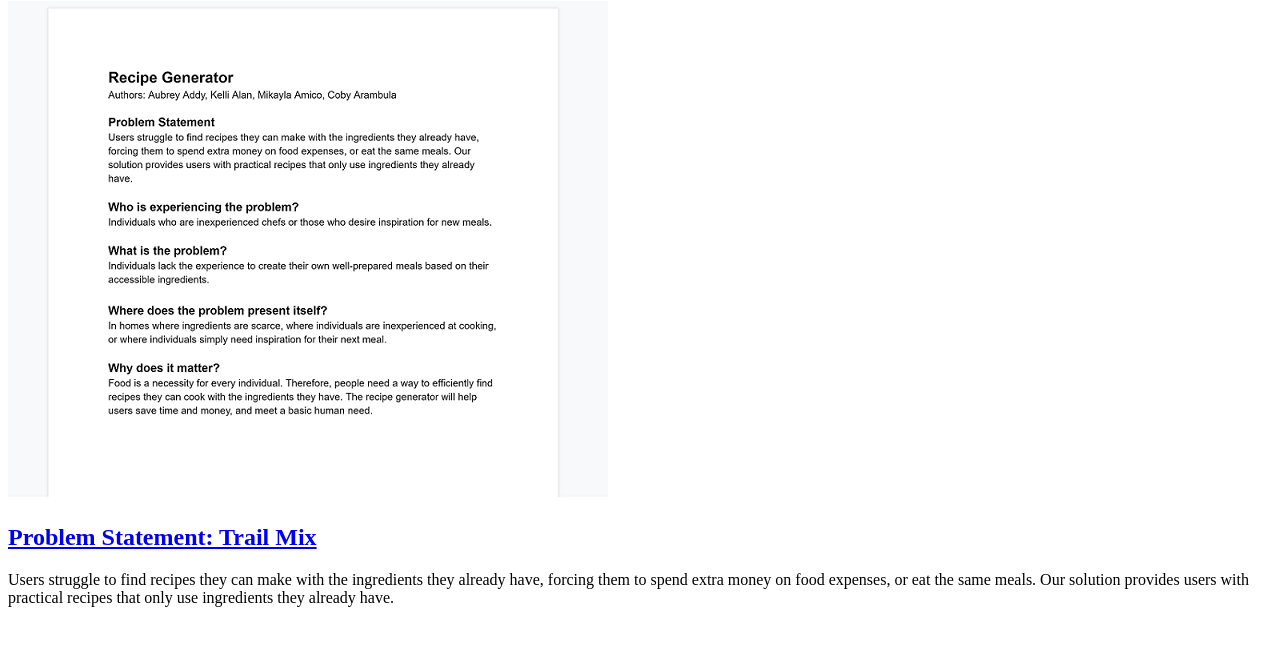
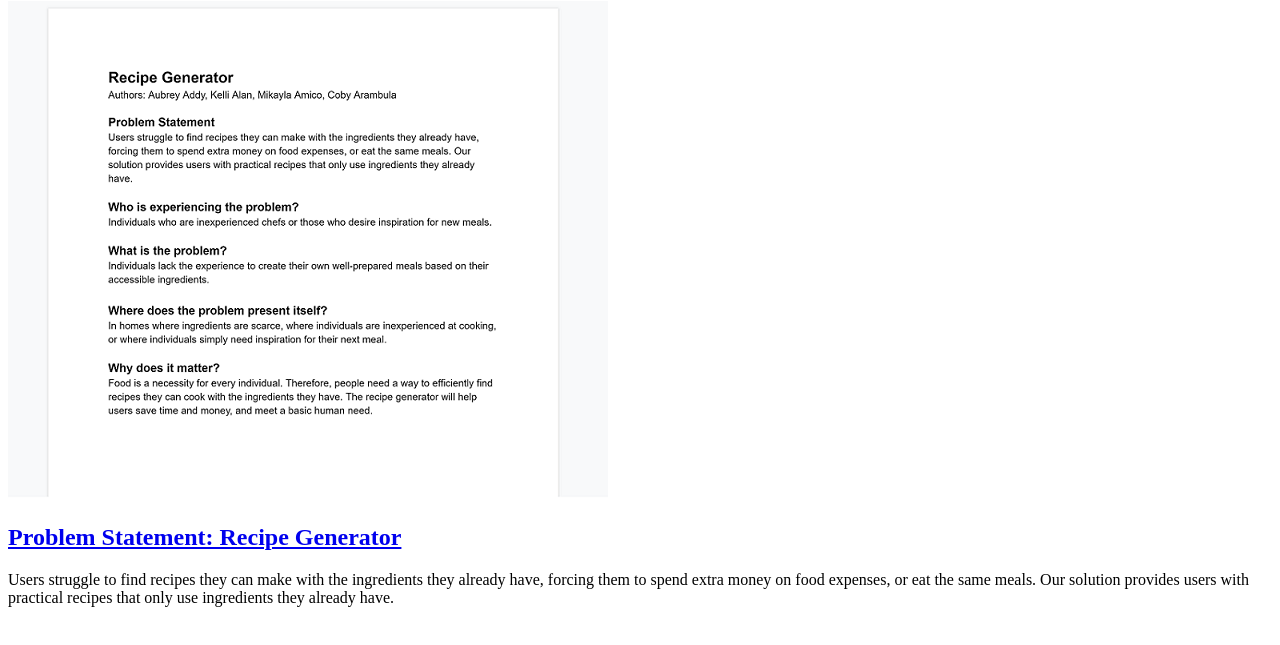
Before and after one commit to kelli-alan/kelli-alan.github.io, a plain HTML site: page index.html in a window 1280 px wide. Shown: the part 79-724 px from the top of the page. Drawn offline with Linux system fonts and the light colour scheme.

Commit message:
Add files via upload

```diff
--- a/index.html
+++ b/index.html
@@ -8,7 +8,7 @@
         <section class="assignment">
             <a href="Files/CSCE 190 Problem Statement.pdf"><img src="Images/Problem Statement.png"></a>
             <section class="assignment-details">
-                <a href="Files/CSCE 190 Problem Statement.pdf"><h2>Problem Statement: Trail Mix</h2></a>
+                <a href="Files/CSCE 190 Problem Statement.pdf"><h2>Problem Statement: Recipe Generator</h2></a>
                 <p>Users struggle to find recipes they can make with the ingredients they already have, forcing them to spend extra money on food expenses, or eat the same meals. Our solution provides users with practical recipes that only use ingredients they already have.</p>
             </section>
         </section>
```
